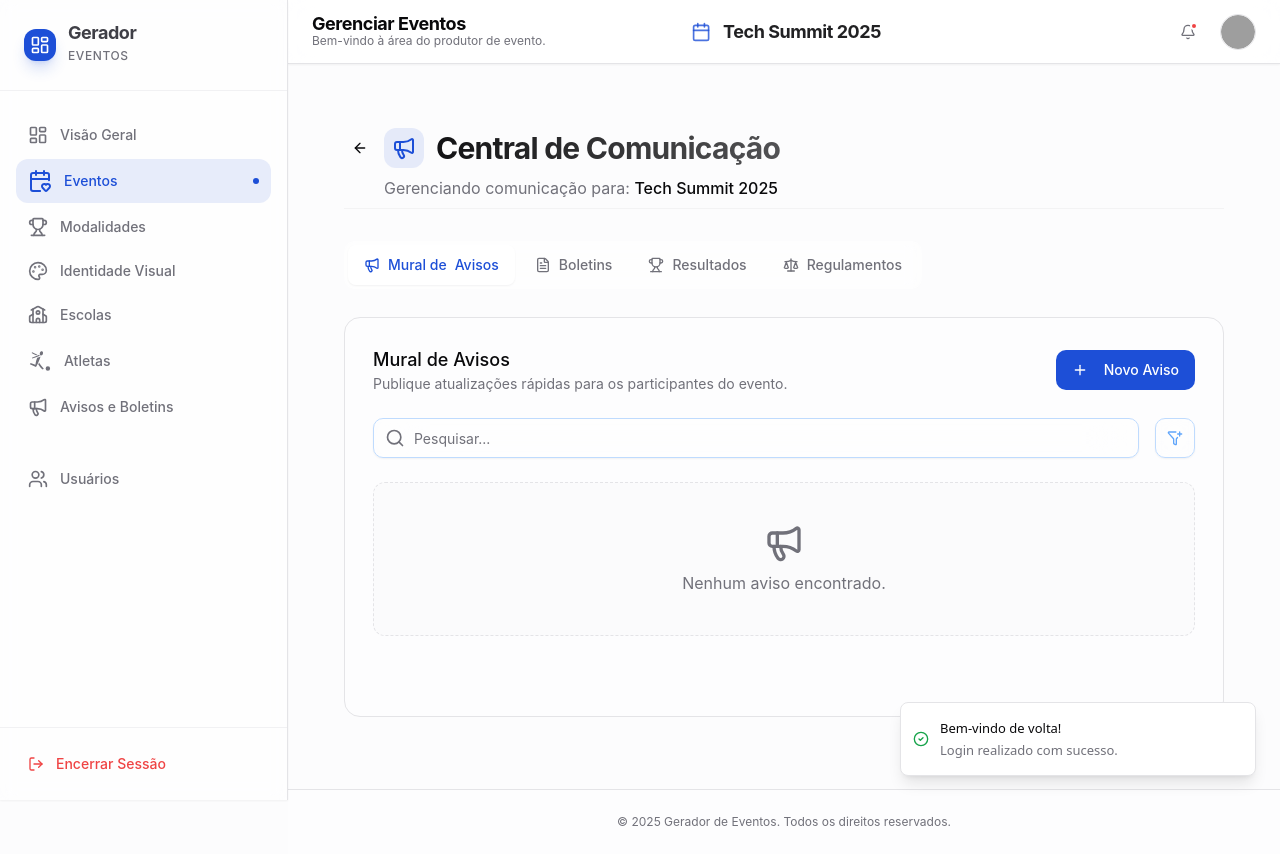
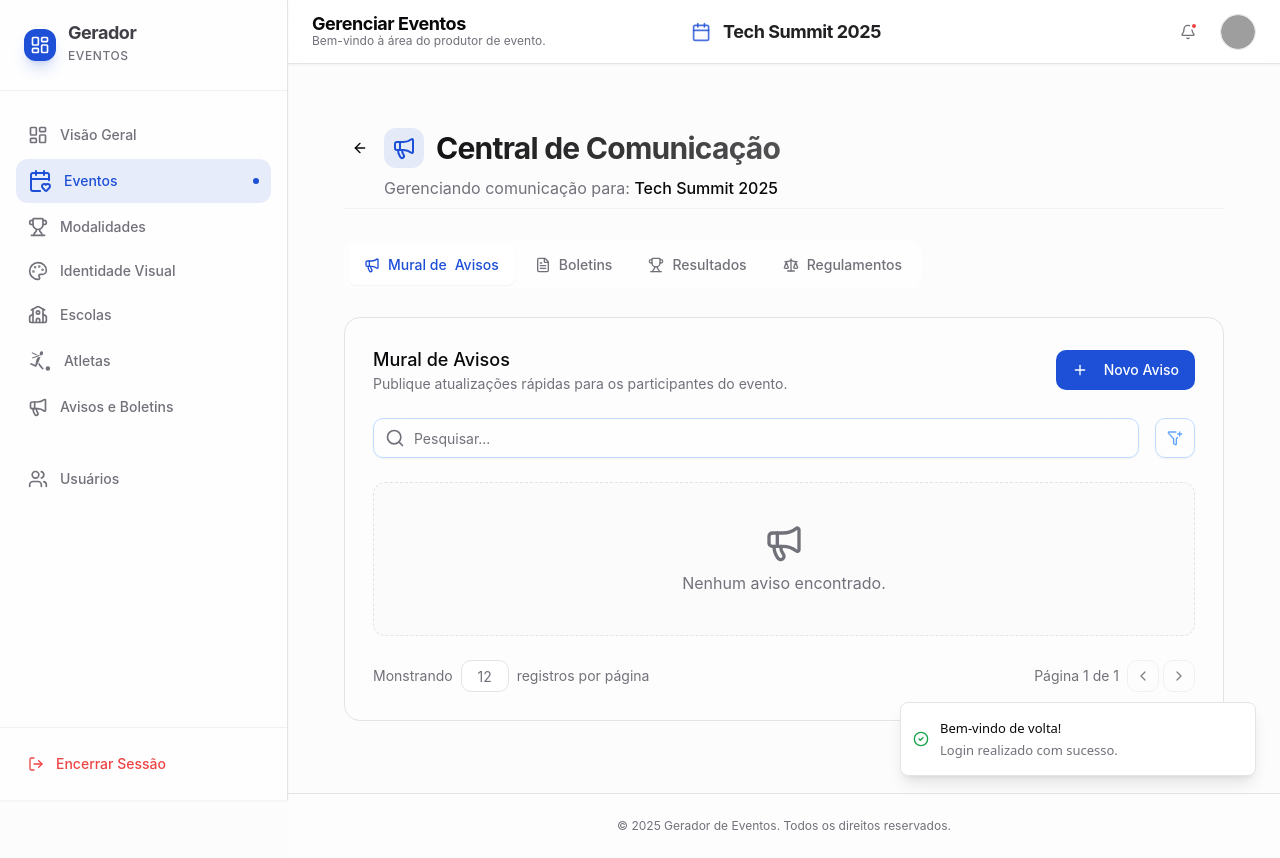
Before and after one commit to AtilaMedeiros/gerador-de-eventos_ultimo, a React (Vite) app: page /area-do-produtor/evento/1/comunicacao in a window 1280 px wide. Both pictures are taken after typing "name@example.com", "Sample123" into the empty fields and a click on the button "Entrar no Sistema". Built offline with nearby package versions, Linux system fonts and the light colour scheme; grey boxes are pictures that could not be loaded.

Commit message:
feat: Adiciona funcionalidade de paginação para os itens nas abas de avisos, regulamentos e resultados.

```diff
--- a/src/pages/dashboard/event-config/communication-tabs/BulletinsTab.tsx
+++ b/src/pages/dashboard/event-config/communication-tabs/BulletinsTab.tsx
@@ -16,6 +16,8 @@ import {
   Search,
   Type,
   Tag,
+  ChevronLeft,
+  ChevronRight,
 } from 'lucide-react'
 import { Filters, type Filter, type FilterFieldConfig } from '@/components/ui/filters'
 
@@ -158,6 +160,21 @@ export function BulletinsTab({ eventId }: BulletinsTabProps) {
       return true
     })
   })
+
+  // Pagination State
+  const [currentPage, setCurrentPage] = useState(1)
+  const [itemsPerPage, setItemsPerPage] = useState<number | string>(12)
+
+  // Pagination Logic
+  const pageSize = Number(itemsPerPage) > 0 ? Number(itemsPerPage) : 12
+  const totalPages = Math.ceil(filteredBulletins.length / pageSize)
+  const startIndex = (currentPage - 1) * pageSize
+  const endIndex = startIndex + pageSize
+  const currentBulletins = filteredBulletins.slice(startIndex, endIndex)
+
+  if (currentPage > totalPages && totalPages > 0) {
+    setCurrentPage(1)
+  }
 
   const form = useForm<BulletinFormValues>({
     resolver: zodResolver(bulletinSchema),
@@ -384,7 +401,7 @@ export function BulletinsTab({ eventId }: BulletinsTabProps) {
             <p className="text-muted-foreground">Nenhum boletim encontrado.</p>
           </div>
         ) : (
-          filteredBulletins.map((bulletin) => (
+          currentBulletins.map((bulletin) => (
             <div
               key={bulletin.id}
               className="aspect-square h-full flex flex-col rounded-xl bg-card p-6 text-card-foreground shadow-sm border hover:border-primary/50 hover:shadow-md transition-all duration-300 group relative overflow-hidden"
@@ -448,6 +465,59 @@ export function BulletinsTab({ eventId }: BulletinsTabProps) {
           ))
         )}
       </div>
+
+      {/* Pagination Controls */}
+      <div className="flex flex-col md:flex-row items-center justify-between gap-4 text-sm text-muted-foreground mt-6">
+        <div className="flex items-center gap-2">
+          <span>Monstrando</span>
+          <Input
+            type="number"
+            min={1}
+            max={500}
+            value={itemsPerPage}
+            onChange={(e) => {
+              const val = e.target.value
+              if (val === '') {
+                setItemsPerPage('')
+                return
+              }
+              let num = parseInt(val)
+              if (isNaN(num)) return
+              if (num > 500) num = 500
+              setItemsPerPage(num)
+              setCurrentPage(1)
+            }}
+            className="h-8 w-12 text-center p-0 [appearance:textfield] [&::-webkit-outer-spin-button]:appearance-none [&::-webkit-inner-spin-button]:appearance-none"
+          />
+          <span>registros por página</span>
+        </div>
+
+        <div className="flex items-center gap-2">
+          <span>
+            Página {currentPage} de {totalPages || 1}
+          </span>
+          <div className="flex gap-1">
+            <Button
+              variant="outline"
+              size="icon"
+              className="h-8 w-8"
+              onClick={() => setCurrentPage(p => Math.max(1, p - 1))}
+              disabled={currentPage === 1}
+            >
+              <ChevronLeft className="h-4 w-4" />
+            </Button>
+            <Button
+              variant="outline"
+              size="icon"
+              className="h-8 w-8"
+              onClick={() => setCurrentPage(p => Math.min(totalPages, p + 1))}
+              disabled={currentPage === totalPages || totalPages === 0}
+            >
+              <ChevronRight className="h-4 w-4" />
+            </Button>
+          </div>
+        </div>
+      </div>
     </div>
   )
 }
--- a/src/pages/dashboard/event-config/communication-tabs/NoticesTab.tsx
+++ b/src/pages/dashboard/event-config/communication-tabs/NoticesTab.tsx
@@ -16,6 +16,8 @@ import {
   Type,
   Tag,
   FileText,
+  ChevronLeft,
+  ChevronRight,
 } from 'lucide-react'
 import { Filters, type Filter, type FilterFieldConfig } from '@/components/ui/filters'
 
@@ -161,6 +163,21 @@ export function NoticesTab({ eventId }: NoticesTabProps) {
       return true
     })
   })
+
+  // Pagination State
+  const [currentPage, setCurrentPage] = useState(1)
+  const [itemsPerPage, setItemsPerPage] = useState<number | string>(12)
+
+  // Pagination Logic
+  const pageSize = Number(itemsPerPage) > 0 ? Number(itemsPerPage) : 12
+  const totalPages = Math.ceil(filteredNotices.length / pageSize)
+  const startIndex = (currentPage - 1) * pageSize
+  const endIndex = startIndex + pageSize
+  const currentNotices = filteredNotices.slice(startIndex, endIndex)
+
+  if (currentPage > totalPages && totalPages > 0) {
+    setCurrentPage(1)
+  }
 
   const form = useForm<NoticeFormValues>({
     resolver: zodResolver(noticeSchema),
@@ -349,7 +366,8 @@ export function NoticesTab({ eventId }: NoticesTabProps) {
             </p>
           </div>
         ) : (
-          filteredNotices.map((notice) => (
+          currentNotices.map((notice) => (
+
             <div
               key={notice.id}
               className="aspect-square h-full flex flex-col rounded-xl bg-card p-6 text-card-foreground shadow-sm border hover:border-primary/50 hover:shadow-md transition-all duration-300 group relative overflow-hidden"
@@ -413,6 +431,59 @@ export function NoticesTab({ eventId }: NoticesTabProps) {
           ))
         )}
       </div>
+
+      {/* Pagination Controls */}
+      <div className="flex flex-col md:flex-row items-center justify-between gap-4 text-sm text-muted-foreground mt-6">
+        <div className="flex items-center gap-2">
+          <span>Monstrando</span>
+          <Input
+            type="number"
+            min={1}
+            max={500}
+            value={itemsPerPage}
+            onChange={(e) => {
+              const val = e.target.value
+              if (val === '') {
+                setItemsPerPage('')
+                return
+              }
+              let num = parseInt(val)
+              if (isNaN(num)) return
+              if (num > 500) num = 500
+              setItemsPerPage(num)
+              setCurrentPage(1)
+            }}
+            className="h-8 w-12 text-center p-0 [appearance:textfield] [&::-webkit-outer-spin-button]:appearance-none [&::-webkit-inner-spin-button]:appearance-none"
+          />
+          <span>registros por página</span>
+        </div>
+
+        <div className="flex items-center gap-2">
+          <span>
+            Página {currentPage} de {totalPages || 1}
+          </span>
+          <div className="flex gap-1">
+            <Button
+              variant="outline"
+              size="icon"
+              className="h-8 w-8"
+              onClick={() => setCurrentPage(p => Math.max(1, p - 1))}
+              disabled={currentPage === 1}
+            >
+              <ChevronLeft className="h-4 w-4" />
+            </Button>
+            <Button
+              variant="outline"
+              size="icon"
+              className="h-8 w-8"
+              onClick={() => setCurrentPage(p => Math.min(totalPages, p + 1))}
+              disabled={currentPage === totalPages || totalPages === 0}
+            >
+              <ChevronRight className="h-4 w-4" />
+            </Button>
+          </div>
+        </div>
+      </div>
     </div>
   )
 }
--- a/src/pages/dashboard/event-config/communication-tabs/RegulationsTab.tsx
+++ b/src/pages/dashboard/event-config/communication-tabs/RegulationsTab.tsx
@@ -17,6 +17,8 @@ import {
   Search,
   Type,
   Tag,
+  ChevronLeft,
+  ChevronRight,
 } from 'lucide-react'
 import { Filters, type Filter, type FilterFieldConfig } from '@/components/ui/filters'
 
@@ -159,6 +161,21 @@ export function RegulationsTab({ eventId }: RegulationsTabProps) {
       return true
     })
   })
+
+  // Pagination State
+  const [currentPage, setCurrentPage] = useState(1)
+  const [itemsPerPage, setItemsPerPage] = useState<number | string>(12)
+
+  // Pagination Logic
+  const pageSize = Number(itemsPerPage) > 0 ? Number(itemsPerPage) : 12
+  const totalPages = Math.ceil(filteredRegulations.length / pageSize)
+  const startIndex = (currentPage - 1) * pageSize
+  const endIndex = startIndex + pageSize
+  const currentRegulations = filteredRegulations.slice(startIndex, endIndex)
+
+  if (currentPage > totalPages && totalPages > 0) {
+    setCurrentPage(1)
+  }
 
   const form = useForm<RegulationFormValues>({
     resolver: zodResolver(regulationSchema),
@@ -385,7 +402,7 @@ export function RegulationsTab({ eventId }: RegulationsTabProps) {
             </p>
           </div>
         ) : (
-          filteredRegulations.map((reg) => (
+          currentRegulations.map((reg) => (
             <div
               key={reg.id}
               className="aspect-square h-full flex flex-col rounded-xl bg-card p-6 text-card-foreground shadow-sm border hover:border-primary/50 hover:shadow-md transition-all duration-300 group relative overflow-hidden"
@@ -451,6 +468,59 @@ export function RegulationsTab({ eventId }: RegulationsTabProps) {
           ))
         )}
       </div>
+
+      {/* Pagination Controls */}
+      <div className="flex flex-col md:flex-row items-center justify-between gap-4 text-sm text-muted-foreground mt-6">
+        <div className="flex items-center gap-2">
+          <span>Monstrando</span>
+          <Input
+            type="number"
+            min={1}
+            max={500}
+            value={itemsPerPage}
+            onChange={(e) => {
+              const val = e.target.value
+              if (val === '') {
+                setItemsPerPage('')
+                return
+              }
+              let num = parseInt(val)
+              if (isNaN(num)) return
+              if (num > 500) num = 500
+              setItemsPerPage(num)
+              setCurrentPage(1)
+            }}
+            className="h-8 w-12 text-center p-0 [appearance:textfield] [&::-webkit-outer-spin-button]:appearance-none [&::-webkit-inner-spin-button]:appearance-none"
+          />
+          <span>registros por página</span>
+        </div>
+
+        <div className="flex items-center gap-2">
+          <span>
+            Página {currentPage} de {totalPages || 1}
+          </span>
+          <div className="flex gap-1">
+            <Button
+              variant="outline"
+              size="icon"
+              className="h-8 w-8"
+              onClick={() => setCurrentPage(p => Math.max(1, p - 1))}
+              disabled={currentPage === 1}
+            >
+              <ChevronLeft className="h-4 w-4" />
+            </Button>
+            <Button
+              variant="outline"
+              size="icon"
+              className="h-8 w-8"
+              onClick={() => setCurrentPage(p => Math.min(totalPages, p + 1))}
+              disabled={currentPage === totalPages || totalPages === 0}
+            >
+              <ChevronRight className="h-4 w-4" />
+            </Button>
+          </div>
+        </div>
+      </div>
     </div>
   )
 }
--- a/src/pages/dashboard/event-config/communication-tabs/ResultsTab.tsx
+++ b/src/pages/dashboard/event-config/communication-tabs/ResultsTab.tsx
@@ -1,5 +1,5 @@
 import { useState } from 'react'
-import { Trophy, Plus, Trash2, Medal, Search, Tag } from 'lucide-react'
+import { Trophy, Plus, Trash2, Medal, Search, Tag, ChevronLeft, ChevronRight } from 'lucide-react'
 import { toast } from 'sonner'
 import { Filters, type Filter, type FilterFieldConfig } from '@/components/ui/filters'
 
@@ -86,6 +86,21 @@ export function ResultsTab({ eventId }: ResultsTabProps) {
       return true
     })
   })
+
+  // Pagination State
+  const [currentPage, setCurrentPage] = useState(1)
+  const [itemsPerPage, setItemsPerPage] = useState<number | string>(12)
+
+  // Pagination Logic
+  const pageSize = Number(itemsPerPage) > 0 ? Number(itemsPerPage) : 12
+  const totalPages = Math.ceil(filteredResults.length / pageSize)
+  const startIndex = (currentPage - 1) * pageSize
+  const endIndex = startIndex + pageSize
+  const currentResults = filteredResults.slice(startIndex, endIndex)
+
+  if (currentPage > totalPages && totalPages > 0) {
+    setCurrentPage(1)
+  }
 
   const handleChampionChange = (id: string, value: string) => {
     updateResult(id, { champion: value })
@@ -182,6 +197,59 @@ export function ResultsTab({ eventId }: ResultsTabProps) {
         </div>
       </div>
 
+      {/* Pagination Controls */}
+      <div className="flex flex-col md:flex-row items-center justify-between gap-4 text-sm text-muted-foreground mt-6">
+        <div className="flex items-center gap-2">
+          <span>Monstrando</span>
+          <Input
+            type="number"
+            min={1}
+            max={500}
+            value={itemsPerPage}
+            onChange={(e) => {
+              const val = e.target.value
+              if (val === '') {
+                setItemsPerPage('')
+                return
+              }
+              let num = parseInt(val)
+              if (isNaN(num)) return
+              if (num > 500) num = 500
+              setItemsPerPage(num)
+              setCurrentPage(1)
+            }}
+            className="h-8 w-12 text-center p-0 [appearance:textfield] [&::-webkit-outer-spin-button]:appearance-none [&::-webkit-inner-spin-button]:appearance-none"
+          />
+          <span>registros por página</span>
+        </div>
+
+        <div className="flex items-center gap-2">
+          <span>
+            Página {currentPage} de {totalPages || 1}
+          </span>
+          <div className="flex gap-1">
+            <Button
+              variant="outline"
+              size="icon"
+              className="h-8 w-8"
+              onClick={() => setCurrentPage(p => Math.max(1, p - 1))}
+              disabled={currentPage === 1}
+            >
+              <ChevronLeft className="h-4 w-4" />
+            </Button>
+            <Button
+              variant="outline"
+              size="icon"
+              className="h-8 w-8"
+              onClick={() => setCurrentPage(p => Math.min(totalPages, p + 1))}
+              disabled={currentPage === totalPages || totalPages === 0}
+            >
+              <ChevronRight className="h-4 w-4" />
+            </Button>
+          </div>
+        </div>
+      </div>
+
       <Card>
         <CardHeader>
           <CardTitle className="flex items-center gap-2">
@@ -205,7 +273,7 @@ export function ResultsTab({ eventId }: ResultsTabProps) {
               </TableRow>
             </TableHeader>
             <TableBody>
-              {filteredResults.length === 0 ? (
+              {currentResults.length === 0 ? (
                 <TableRow>
                   <TableCell
                     colSpan={4}
@@ -215,7 +283,7 @@ export function ResultsTab({ eventId }: ResultsTabProps) {
                   </TableCell>
                 </TableRow>
               ) : (
-                filteredResults.map((result) => (
+                currentResults.map((result) => (
                   <TableRow key={result.id}>
                     <TableCell className="font-medium">
                       {result.categoryName}
```
